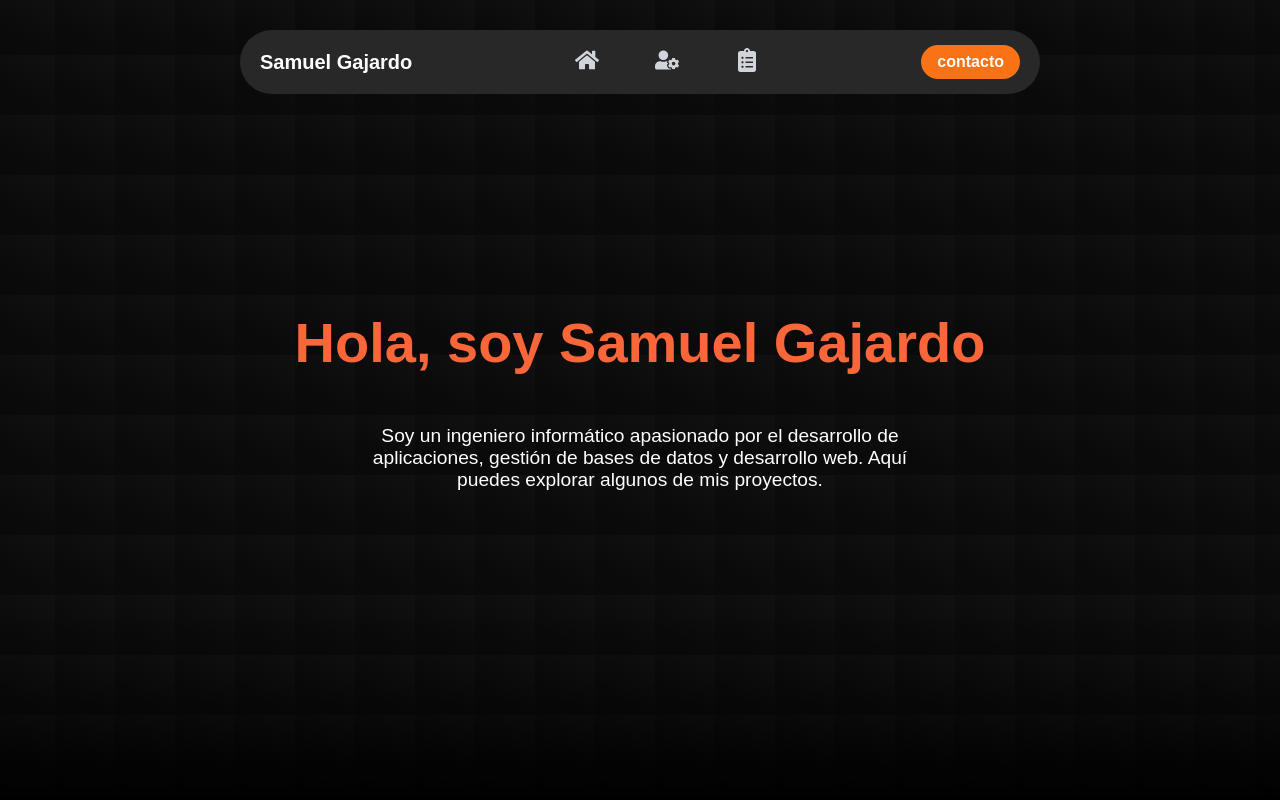
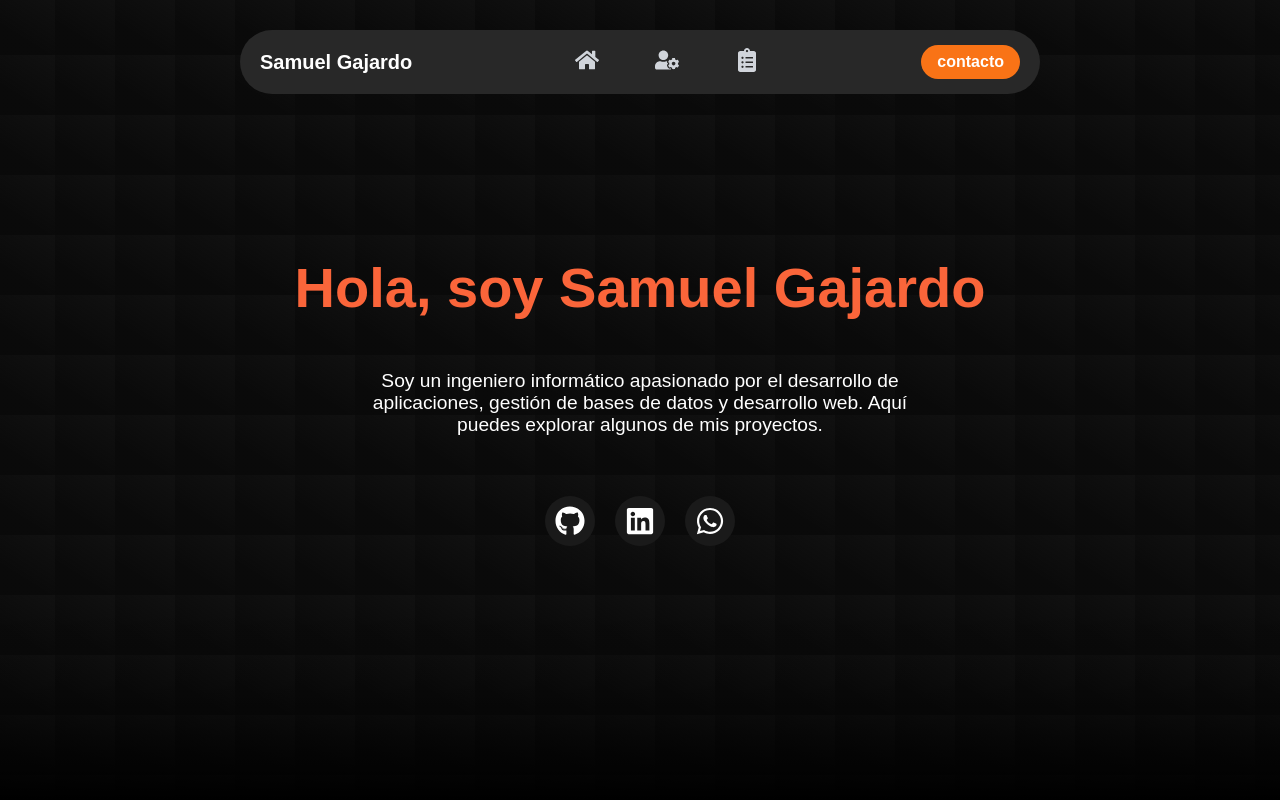
Before and after one commit to skantos/mi-portafolio, a React (Vite) app: page / in a window 1280 px wide. Shown: the top 800 px of the page. Built offline with nearby package versions, Linux system fonts and the light colour scheme.

Commit message:
redes sociales

```diff
--- a/src/index.jsx
+++ b/src/index.jsx
@@ -2,6 +2,8 @@ import React from "react";
 import Navbar from "./navbar";
 import Habilidades from "./section/habilidades"
 import Contacto from "./section/contacto"
+
+import { FaGithub, FaLinkedin, FaWhatsapp } from 'react-icons/fa'; // Importa los íconos
 
 import "./styles/index.css";
 import "./styles/habilidades.css";
@@ -19,8 +21,34 @@ function Index() {
                         gestión de bases de datos y desarrollo web. Aquí puedes explorar algunos de
                         mis proyectos.
                     </p>
+
+                    <div className="social-links">
+                        <ul className="example-2">
+                            <li className="icon-content">
+                                <a href="https://github.com/skantos" target="_blank" rel="noopener noreferrer" >
+                                    <FaGithub className='social-icon' size={30} />
+                                </a>
+                                <div className="tooltip">Github</div>
+                            </li>
+
+                            <li className="icon-content">
+                                <a href="https://www.linkedin.com/in/samuel-gajardos/" target="_blank" rel="noopener noreferrer">
+                                    <FaLinkedin className='social-icon' size={30} />
+                                </a>
+                                <div className="tooltip">Linkedin</div>
+                            </li>
+                            <li className="icon-content">
+                                <a href="https://wa.me/56997731366" target="_blank" rel="noopener noreferrer">
+                                    <FaWhatsapp className='social-icon' size={30} />
+                                </a>
+                                <div className="tooltip">WhatsApp</div>
+                            </li>
+                        </ul>
+
+                    </div>
                 </div>
             </section>
+
             <div className="cortina_degrade">
             </div>
 
--- a/src/styles/contacto.css
+++ b/src/styles/contacto.css
@@ -78,6 +78,7 @@
     height: 100%;
     width: 100%;
     color: #d3d3d3;
+    resize: none;
   }
   .label_msj{
     height: 100%;
--- a/src/styles/index.css
+++ b/src/styles/index.css
@@ -56,3 +56,72 @@
     text-align: center;
     color: #fff;
 }
+
+
+
+.social-links {
+    display: flex;
+    justify-content: center; /* Centrar horizontalmente */
+    gap: 20px; /* Espacio entre los íconos */
+    margin-top: 60px;
+}
+
+.social-icon {
+    color: #fff; /* Color blanco para los íconos */
+    transition: color 0.3s ease; /* Transición suave al cambiar el color */
+}
+
+.social-icon:hover {
+    color: #FA653A; /* Cambia el color al pasar el mouse */
+}
+
+
+
+  ul {
+    list-style: none;
+  }
+
+  .example-2 {
+    display: flex;
+    justify-content: center;
+    align-items: center;
+  }
+  .example-2 .icon-content {
+    margin: 0 10px;
+    position: relative;
+  }
+  .example-2 .icon-content .tooltip {
+    position: absolute;
+    top: 30px;
+    left: 50%;
+    transform: translateX(-50%);
+    color: #fff;
+    background: #1A1A1A;
+    padding: 6px 10px;
+    border-radius: 5px;
+    opacity: 0;
+    visibility: hidden;
+    font-size: 14px;
+    transition: all 0.3s ease;
+  }
+  .example-2 .icon-content:hover .tooltip {
+    opacity: 1;
+    visibility: visible;
+    top: -50px;
+  }
+  .example-2 .icon-content a {
+    position: relative;
+    overflow: hidden;
+    display: flex;
+    justify-content: center;
+    align-items: center;
+    width: 50px;
+    height: 50px;
+    border-radius: 50%;
+    color: #4d4d4d;
+    background-color: #1A1A1A;
+    transition: all 0.3s ease-in-out;
+  }
+  .example-2 .icon-content a:hover {
+    box-shadow: 3px 2px 45px 0px rgb(0 0 0 / 12%);
+  }
```
